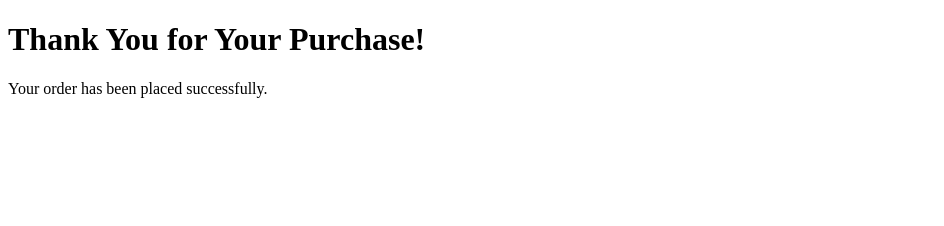
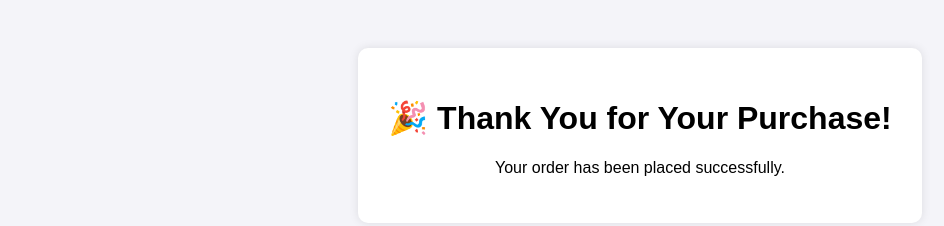
Before and after one commit to MARUF5052/Mini_shop_demo, a plain HTML site: page thankyou.html in a window 1280 px wide. Shown: the whole page, without its empty margins (0-944 px from the left). Drawn offline with Linux system fonts and the light colour scheme.

Commit message:
Update thankyou.html

```diff
--- a/thankyou.html
+++ b/thankyou.html
@@ -3,13 +3,18 @@
 <head>
   <meta charset="UTF-8">
   <title>Demo Shop - Thank You</title>
+  <style>
+    body { font-family: Arial, sans-serif; background:#f4f4f9; padding:40px; text-align:center; }
+    .box { background:white; padding:30px; border-radius:10px; box-shadow:0 0 10px rgba(0,0,0,0.1); display:inline-block; }
+  </style>
 </head>
 <body>
-  <h1>Thank You for Your Purchase!</h1>
-  <p>Your order has been placed successfully.</p>
+  <div class="box">
+    <h1>🎉 Thank You for Your Purchase!</h1>
+    <p>Your order has been placed successfully.</p>
+  </div>
 
   <script>
-    // Get form values from URL
     const params = new URLSearchParams(window.location.search);
     const firstName = params.get("first_name");
     const lastName = params.get("last_name");
@@ -19,21 +24,23 @@
     const state = params.get("state");
     const address = params.get("address");
 
-    // Hashing function (SHA256)
     async function sha256(input) {
       const encoder = new TextEncoder();
       const data = encoder.encode(input.trim().toLowerCase());
       const hashBuffer = await crypto.subtle.digest("SHA-256", data);
-      return Array.from(new Uint8Array(hashBuffer)).map(b => b.toString(16).padStart(2, "0")).join("");
+      return Array.from(new Uint8Array(hashBuffer)).map(b => b.toString(16).padStart(2,"0")).join("");
     }
 
-    // Push Enhanced Conversion Data to dataLayer
     async function pushUserData() {
+      dataLayer = window.dataLayer || [];
       dataLayer.push({
         event: "purchase",
         transaction_id: "TXN" + Math.floor(Math.random()*1000000),
         value: 50.00,
         currency: "USD",
+        ecommerce: {
+          items: [{ item_name: "Stylish Shirt", item_id: "SKU123", price: 50.00, quantity: 1 }]
+        },
         user_data: {
           email: email ? await sha256(email) : "",
           phone_number: phone ? await sha256(phone) : "",
@@ -47,7 +54,6 @@
         }
       });
     }
-
     pushUserData();
   </script>
 </body>
```
